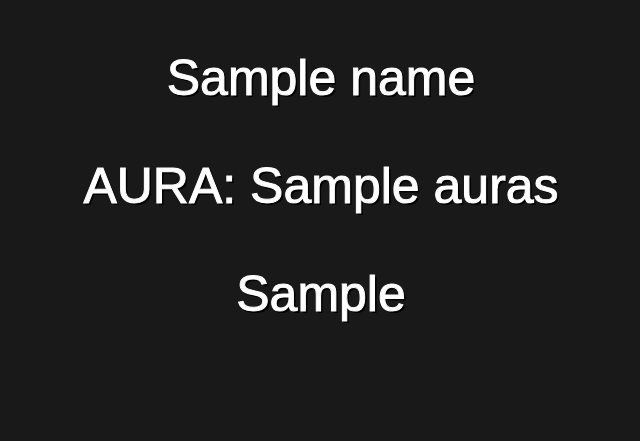
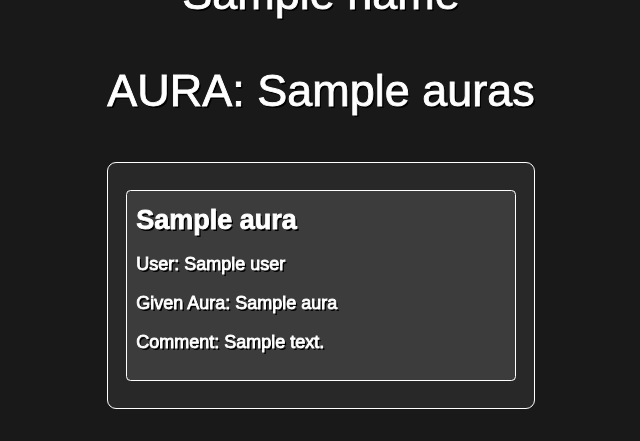
Before and after one commit to Endernah/aura, a Flask app: template templates/profile.html in a window 1280 px wide. Shown: the part 359-800 px from the top of the page, without its empty margins (319-959 px from the left). Run offline with Flask 3, Linux system fonts and the light colour scheme; the template is opened without the code that fills it: most values are stand-ins (such as "Sample title", 1, 10 or a date in 2020).

Commit message:
Comments actually in a form and visible now

```diff
--- a/static/css/profile.css
+++ b/static/css/profile.css
@@ -1,13 +1,13 @@
 body {
     background-color: rgb(25, 25, 25);
+    zoom: 0.9;
 }
 
 .profile {
-    text-shadow: 2px 2px rgb(00, 00, 00);
+    text-shadow: 2px 2px rgb(0, 0, 0);
     -webkit-text-stroke: 1px;
     color: rgb(255, 255, 255);
     font-family: Arial, Helvetica, sans-serif;
-    font: caption;
     font-size: 80px;
     position: fixed;
     margin: auto;
@@ -18,11 +18,10 @@ body {
 }
 
 #auratitle {
-    text-shadow: 2px 2px rgb(00, 00, 00);
+    text-shadow: 2px 2px rgb(0, 0, 0);
     -webkit-text-stroke: 1px;
     color: rgb(0, 153, 255);
     font-family: Arial, Helvetica, sans-serif;
-    font: caption;
     font-size: 80px;
     position: fixed;
     margin: auto;
@@ -43,7 +42,6 @@ body {
 #aura {
     color: rgb(255, 255, 255);
     font-family: Arial, Helvetica, sans-serif;
-    font: caption;
     font-size: 50px;
     text-align: center;
 }
@@ -51,7 +49,6 @@ body {
 #name {
     color: rgb(255, 255, 255);
     font-family: Arial, Helvetica, sans-serif;
-    font: caption;
     font-size: 50px;
     text-align: center;
 }
@@ -59,7 +56,34 @@ body {
 .auras_given {
     color: rgb(255, 255, 255);
     font-family: Arial, Helvetica, sans-serif;
-    font: caption;
     font-size: 50px;
     text-align: center;
 }
+
+.aura_given_container {
+    background-color: rgb(40, 40, 40);
+    padding: 20px;
+    border: 2px solid rgb(255, 255, 255);
+    border-radius: 10px;
+    max-height: 400px;
+    overflow-y: auto;
+    margin: 20px auto;
+}
+
+.aura_given {
+    background-color: rgb(60, 60, 60);
+    padding: 10px;
+    border: 1px solid rgb(255, 255, 255);
+    border-radius: 5px;
+    color: rgb(255, 255, 255);
+    font-family: Arial, Helvetica, sans-serif;
+    font-size: 20px;
+    font-weight: normal;
+    text-align: left;
+    margin: 10px 0;
+}
+
+.aura_given h3 {
+    font-size: 30px;
+    margin: 5px 0;
+}
--- a/templates/profile.html
+++ b/templates/profile.html
@@ -8,6 +8,15 @@
     <img id="pfp" src="{{ pfp }}"></img>
     <p id="name">{{ name }}</p>
     <p id="aura">AURA: {{ auras }}</p>
-    <p class="auras_given">{{ auras_given }}</p>
+    <div class="aura_given_container">
+        {% for aura_id, aura_data in auras_given.items() %}
+            <div class="aura_given">
+                <h3>{{ aura_data.title }}</h3>
+                <p>User: {{ aura_data.user }}</p>
+                <p>Given Aura: {{ aura_data.aura }}</p>
+                <p>Comment: {{ aura_data.comment }}</p>
+            </div>
+        {% endfor %}
+    </div>
 </div>
 </html>
```
Also changed, not shown: auras.json (+14 -2 lines).
